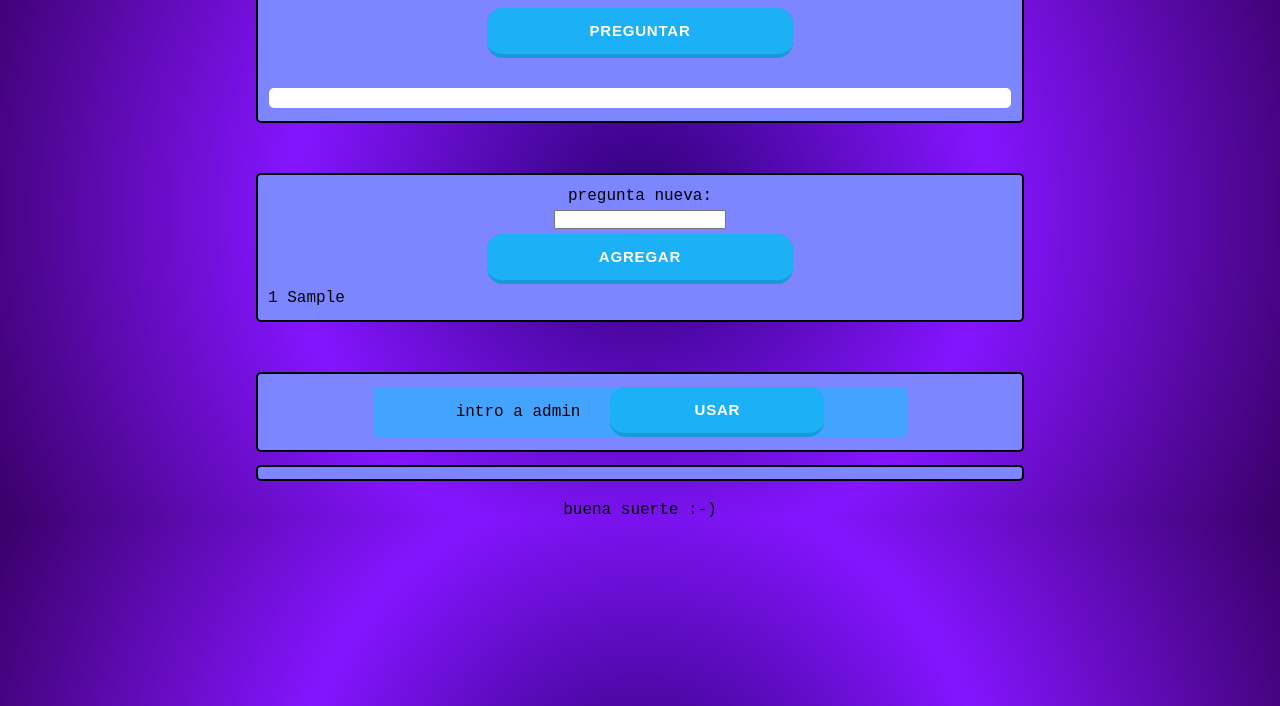
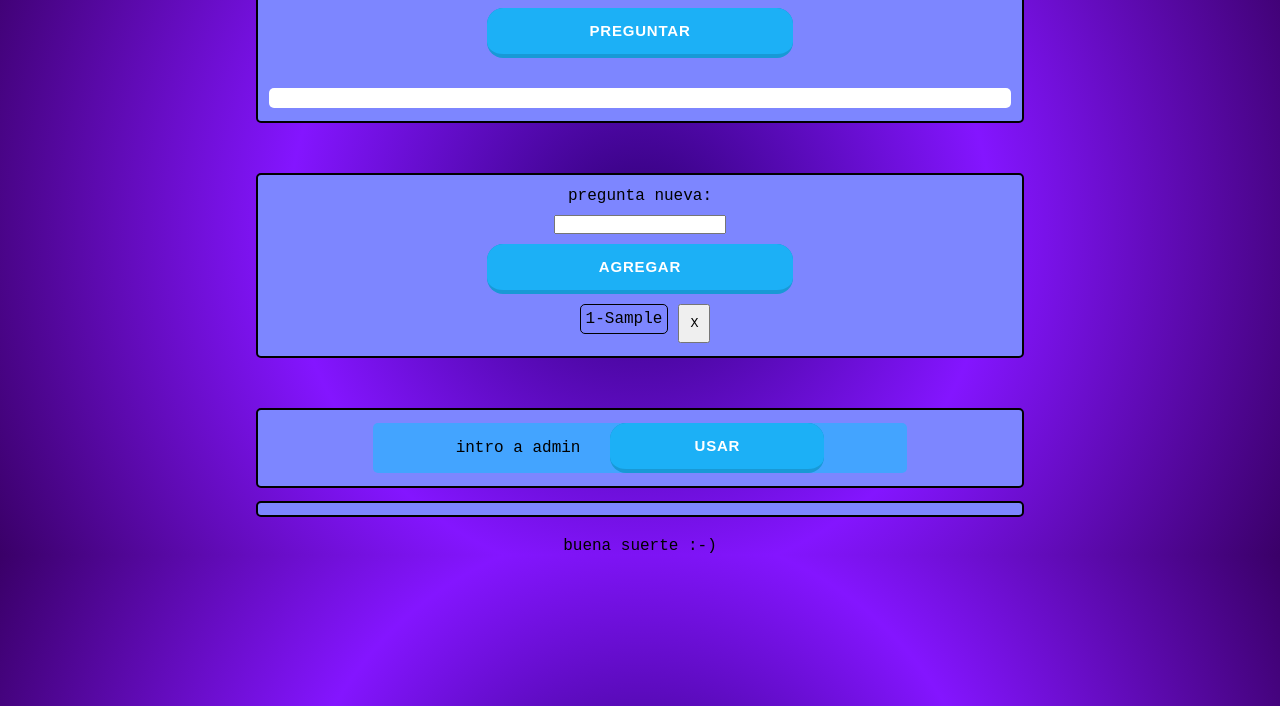
Before and after one commit to Ramiro333/preguntario-kia, a plain HTML site: page index.html in a window 1280 px wide. Both pictures are taken after typing "Sample" into the empty fields and a click on the button "AGREGAR". Shown: the part 94-800 px from the top of the page. Drawn offline with Linux system fonts and the light colour scheme; a web font is replaced by a local one.

Commit message:
agregado funcionaldiad de eliminar preguntas, mejorado levemente el diseñora de cada pregunta

```diff
--- a/css/style.css
+++ b/css/style.css
@@ -29,11 +29,23 @@ body{
     padding-top: 1%;
     align-items: center;
     justify-content: center;
-    gap: 5px;
+    gap: 10px;
+    display: flex;
 }
 .nuevos{
     align-self: flex-start;
     margin-left: 10px;
+    margin-right: 10px;
+    padding: 5px;
+    border: 1px solid black;
+    border-radius: 5px;
+
+}
+.divPreguntas{
+    display: flex;
+}
+.boton-eliminar{
+    padding: 10px;
 }
 .container{
     display: flex;
--- a/index.html
+++ b/index.html
@@ -23,6 +23,7 @@
             <label for="blank-space">pregunta nueva:</label>
             <input type="text" id="blank-space">
             <button class="button-19" id="submit">agregar</button>
+            <div class="contenedorDePreguntas"></div>
         </div>
         <div class="container-principal segundo">
             <div class="contenedor-conjunto">
--- a/js/script.js
+++ b/js/script.js
@@ -2,24 +2,58 @@ const BOTON = document.querySelector(".button-19")
 const CONTAINERPREGUNTA = document.querySelector("#espacioPregunta")
 const botonUsar = document.querySelector(".boton-usar");
 const segundo = document.querySelector(".segundo")
+const contenedorDePreguntas = document.querySelector(".contenedorDePreguntas")
 class conjuntoPreguntas {
     constructor(nombre,preguntas){
         this.nombre = nombre;
-        this.preguntas = preguntas
+        this.preguntas = preguntas;
     }
     elegirRandom(){
         const GETRANDOM = Math.floor(Math.random() * this.preguntas.length);
         return this.preguntas[GETRANDOM];
     }
-    crearDiv(contenidoPregunta){
-        //validar preguntas repetidas
-        if(contenidoPregunta == "" || contenidoPregunta== " "){
-        } else {
+    eliminarPregunta(indexElemento){
+        conjuntoSeleccionado.preguntas.splice(indexElemento,1);
+        console.log(conjuntoSeleccionado.preguntas)
+        conjuntoSeleccionado.crearDiv();
+    }
+    crearDiv(){
+        let contador = 0
+        contenedorDePreguntas.innerHTML = ""
+        conjuntoSeleccionado.preguntas.forEach(element => {
+            contador ++;
             const DIV = document.createElement("div");
-            DIV.innerText =this.preguntas.indexOf(contenidoPregunta)+1 + " " + contenidoPregunta;
-            DIV.classList.add("nuevos")
-            segundo.appendChild(DIV);
-        }
+            DIV.classList.add("divPreguntas");
+            contenedorDePreguntas.appendChild(DIV);
+            const P = document.createElement("p");
+            P.innerText = contador + "-";
+            P.innerText +=element;
+            P.classList.add("nuevos");
+            DIV.appendChild(P);
+            const BOTONELIMINAR = document.createElement("button");
+            DIV.appendChild(BOTONELIMINAR);
+            BOTONELIMINAR.innerText="X";
+            BOTONELIMINAR.classList.add("boton-eliminar");
+            DIV.classList.add(contador)
+            BOTONELIMINAR.onclick= function(){
+                let preguntAEliminar = conjuntoSeleccionado.preguntas.indexOf(element);
+                conjuntoSeleccionado.eliminarPregunta(preguntAEliminar);
+                }
+            });
+                // const DIV = document.createElement("div");
+                // DIV.classList.add("divPreguntas");
+                // contenedorDePreguntas.appendChild(DIV);
+                // const P = document.createElement("p");
+                // P.innerText =this.preguntas.indexOf(contenidoPregunta)+1 + "-" + contenidoPregunta;
+                // P.classList.add("nuevos");
+                // DIV.appendChild(P);
+                // const BOTONELIMINAR = document.createElement("button");
+                // DIV.appendChild(BOTONELIMINAR);
+                // BOTONELIMINAR.innerText="X";
+                // BOTONELIMINAR.classList.add("boton-eliminar");
+                // BOTONELIMINAR.onclick= function(){
+                //     // console.log(conjuntoSeleccionado.preguntas.indexOf(contenidoPregunta))
+                //     eliminarPregunta(contenidoPregunta)
     }
     MostrarPregunta(){
         CONTAINERPREGUNTA.innerText = this.elegirRandom();
@@ -36,18 +70,9 @@ const PREGUNTASADMIN= new conjuntoPreguntas ("preguntasAdmin",["Cuales son los r
 botonUsar.onclick = function(){
     for(i=0;i<PREGUNTASADMIN.preguntas.length;i++){
         conjuntoSeleccionado.agregarPregunta(PREGUNTASADMIN.preguntas[i]);
-        conjuntoSeleccionado.crearDiv(PREGUNTASADMIN.preguntas[i]);
-
     }
-
+    conjuntoSeleccionado.crearDiv();
 }
-// botonUsar.onclick = function(){
-//     conjuntoSeleccionado = new conjuntoPreguntas("introAADMIN",PreguntasAdmin())
-//     for(i=0;i<conjuntoSeleccionado.preguntas.length;i++){
-//         conjuntoSeleccionado.crearDiv(conjuntoSeleccionado.preguntas[i])
-//     }
-
-// }
 BOTON.onclick = function(){
     if (conjuntoSeleccionado.preguntas.length < 2 ){
         alert("agregar al menos 2 preguntas o utiliza un conjunto para empezar");
@@ -61,6 +86,10 @@ const SUBMIT = document.getElementById('submit');
 SUBMIT.onclick = function() {
     let newPregunta = espacio.value;
     conjuntoSeleccionado.agregarPregunta(newPregunta)
-    conjuntoSeleccionado.crearDiv(newPregunta);
+    conjuntoSeleccionado.crearDiv();
     espacio.value = "";
 }
+// BOTONELIMINAR.onclick= function(){
+//     console.log(conjuntoSeleccionado.preguntas.indexOf(P.innerText))
+//     // eliminarPregunta(this.)
+// }
```
